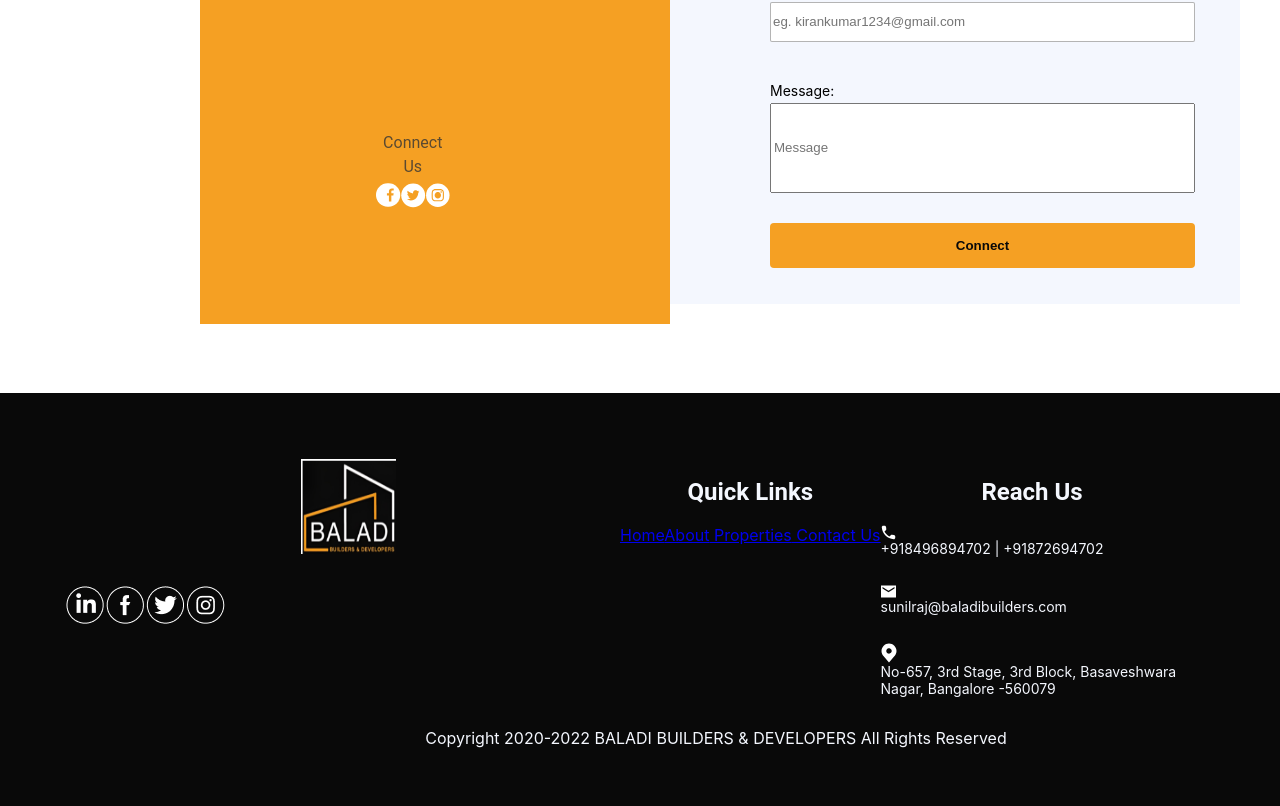
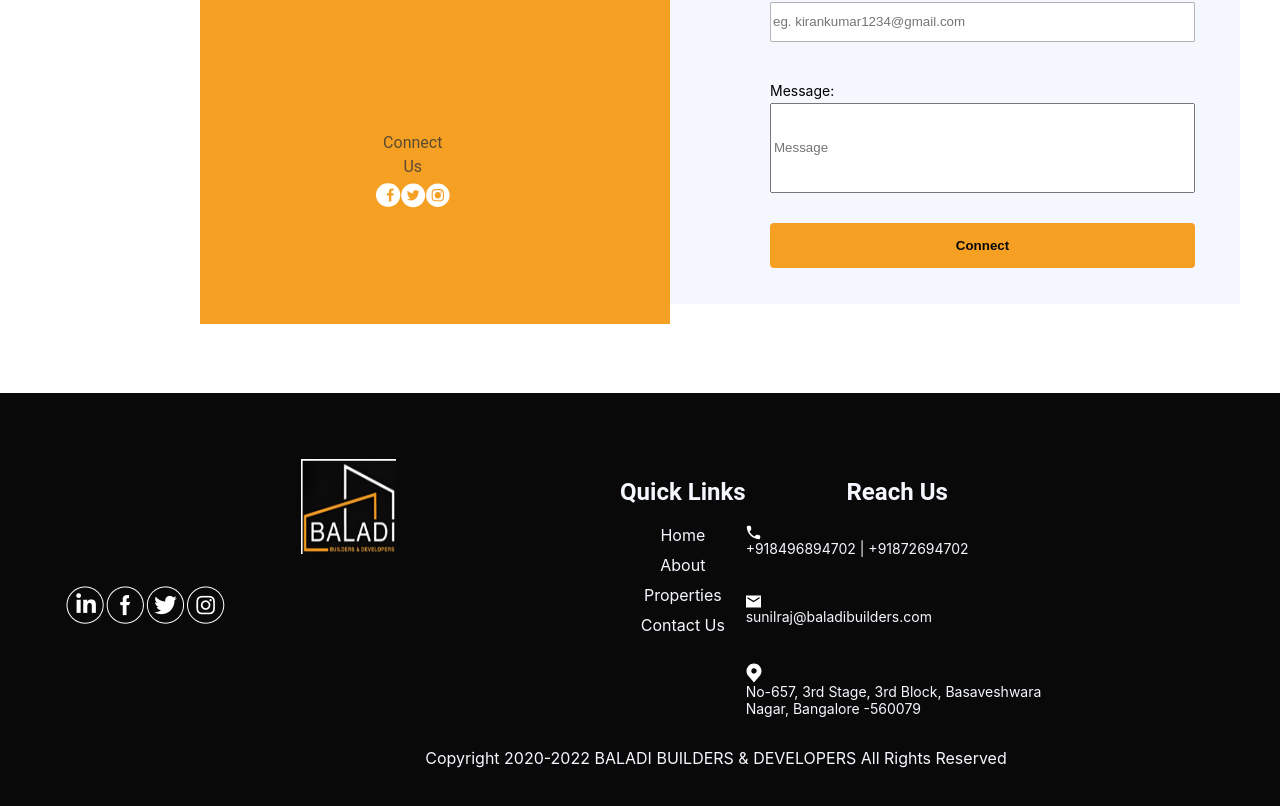
Before and after one commit to KalpithaRB/cietwo, a React (Create React App) app: page / in a window 1280 px wide. Shown: the part 398-1204 px from the top of the page. Built offline with nearby package versions, Linux system fonts and the light colour scheme.

Commit message:
added hover effect to the links and alginment completed

```diff
--- a/src/components/Footer/Footer.css
+++ b/src/components/Footer/Footer.css
@@ -258,6 +258,22 @@ line-height: 24px;
     line-height: 18px;
 }
 
+.links-container{
+    display: flex;
+    flex-direction: column;
+    row-gap: 10px;
+}
+
+.quicklinks{
+    text-decoration: none;
+    color: #f4f7fe;
+}
+
+.quicklinks:hover{
+    color: #f5a023;
+}
+
+
 .reachus-title-container{
     color: #f4f7fe;
     font-family: 'Roboto';
--- a/src/components/Footer/Footer.jsx
+++ b/src/components/Footer/Footer.jsx
@@ -179,10 +179,10 @@ function Footer() {
                 <p><strong>Quick Links</strong></p>
               </div>
               <div className="links-container">
-                <a href="/">Home</a>
-                <a href="/">About</a>
-                <a href="/"> Properties</a>
-                <a href="/"> Contact Us</a>
+                <a  className="quicklinks" href="/">Home</a>
+                <a className="quicklinks"  href="/">About</a>
+                <a className="quicklinks"  href="/"> Properties</a>
+                <a className="quicklinks"  href="/"> Contact Us</a>
               </div>
             </div>
             <div className="ReachUs-container">
```
